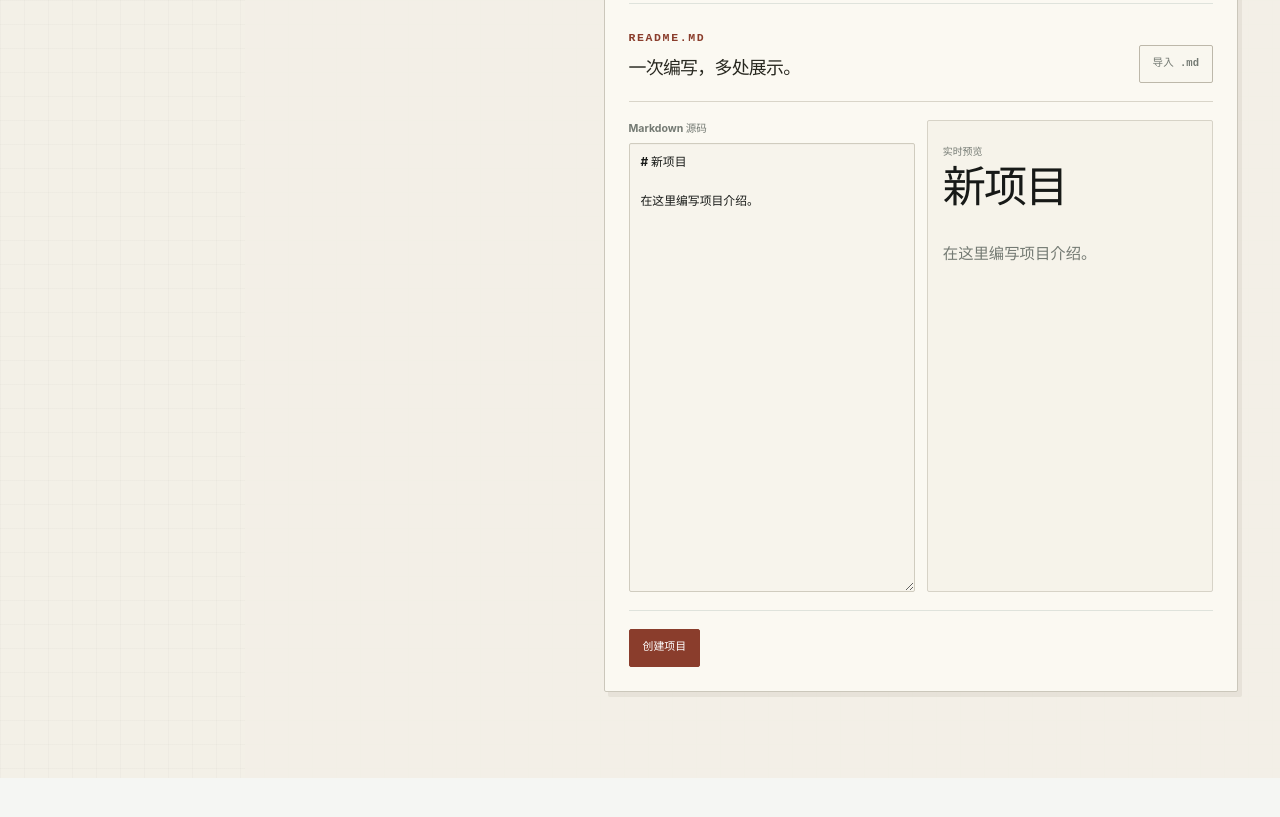
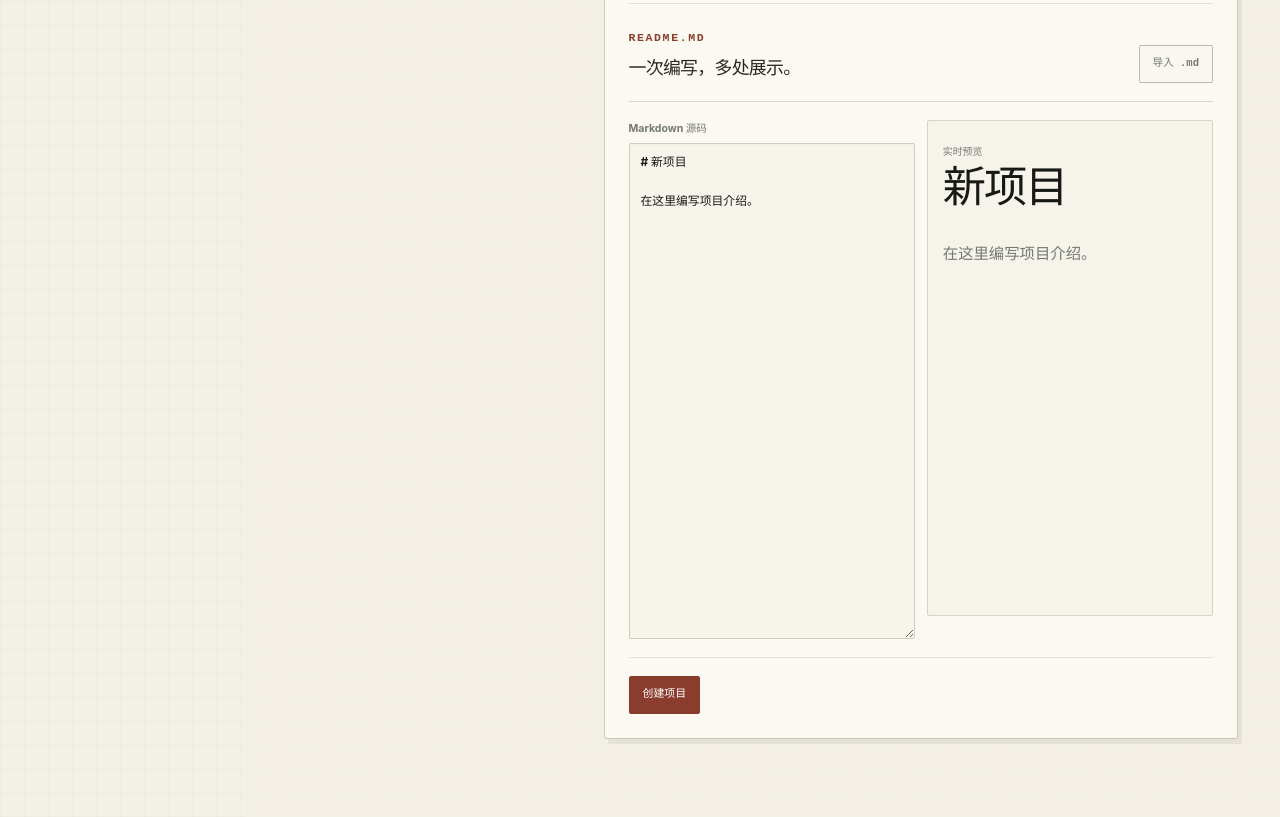
Before and after one commit to Jov3c/Nookfolio, a Nuxt app: page /admin/projects in a window 1280 px wide. Shown: the part 840-1657 px from the top of the page. Before the commit the page ends 1618 px from the top, so only its background shows below. Built offline with nearby package versions, Linux system fonts and the light colour scheme; no server answers.

Commit message:
fix: stabilize markdown editor layout

```diff
--- a/app/assets/css/admin/content.css
+++ b/app/assets/css/admin/content.css
@@ -284,12 +284,19 @@
 .project-editor__markdown-grid {
   display: grid;
   grid-template-columns: repeat(2, minmax(0, 1fr));
+  align-items: start;
   gap: 12px;
+}
+
+.project-markdown-input,
+.project-markdown-preview {
+  min-width: 0;
 }
 
 .project-markdown-input textarea,
 .project-markdown-preview {
-  min-height: 420px;
+  height: clamp(420px, 62vh, 680px);
+  min-height: 0;
 }
 
 .project-markdown-preview {
```
Also changed, not shown: 1 other file (tests, documents, lock files or other folders).
